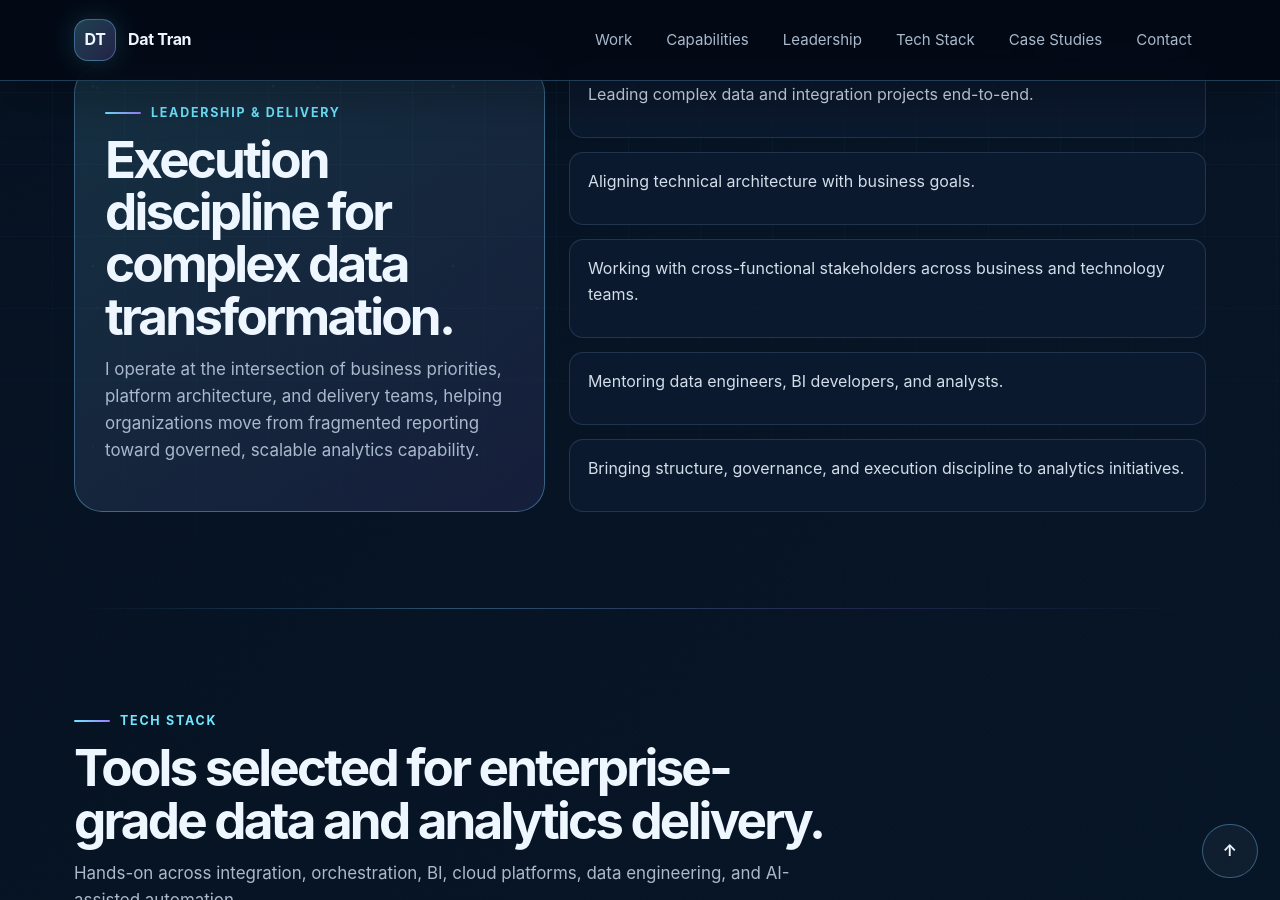
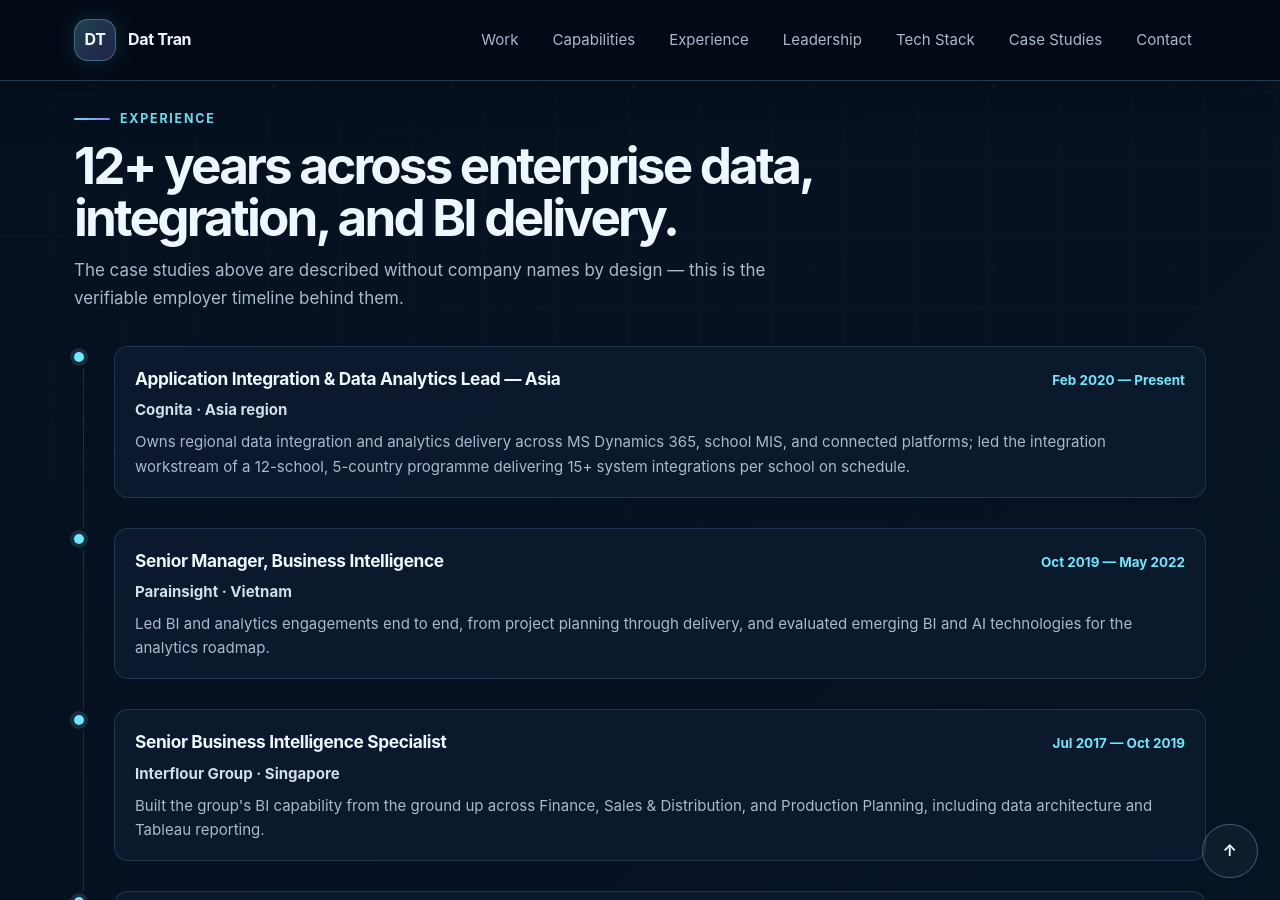
Before and after one commit to dattranbi/dattranbi.github.io, a Jekyll site: the page built from index.html, in a window 1280 px wide and 900 px high, scrolled down 5642 px. Built offline with Jekyll 4.4.1, drawn with Linux system fonts in a browser that asks for light colours; some of the changed text lies outside the part shown.

Commit message:
Add headshot, certifications, and Experience section; improve mobile UX
- Add real headshot to hero, paired inline with the eyebrow tag
- Add a Certifications strip (PMP, Microsoft, dbt, IBM, LinkedIn Learning)
- Add an Experience timeline with real employer names/dates alongside the
  anonymized case studies, for recruiter verification
- Add a footer "back to case studies" link plus links to the other case
  studies on each case-study detail page
- Fix case-study page padding/spacing on mobile viewports

Co-Authored-By: Claude Sonnet 5 <noreply@anthropic.com>

```diff
--- /dev/null
+++ b/_data/experience.yml
@@ -0,0 +1,25 @@
+- role: Application Integration & Data Analytics Lead — Asia
+  company: Cognita
+  location: Asia region
+  period: Feb 2020 — Present
+  summary: Owns regional data integration and analytics delivery across MS Dynamics 365, school MIS, and connected platforms; led the integration workstream of a 12-school, 5-country programme delivering 15+ system integrations per school on schedule.
+- role: Senior Manager, Business Intelligence
+  company: Parainsight
+  location: Vietnam
+  period: Oct 2019 — May 2022
+  summary: Led BI and analytics engagements end to end, from project planning through delivery, and evaluated emerging BI and AI technologies for the analytics roadmap.
+- role: Senior Business Intelligence Specialist
+  company: Interflour Group
+  location: Singapore
+  period: Jul 2017 — Oct 2019
+  summary: Built the group's BI capability from the ground up across Finance, Sales & Distribution, and Production Planning, including data architecture and Tableau reporting.
+- role: Senior SAP Business Intelligence Consultant
+  company: Robert Bosch Engineering and Business Solutions
+  location: Vietnam
+  period: Jan 2015 — May 2017
+  summary: Delivered end-to-end SAP BI/BO implementations — build, go-live, and production support — across SAP BW, Universe, and Web Intelligence.
+- role: Business Intelligence Consultant
+  company: Global CyberSoft JSC
+  location: Vietnam
+  period: Oct 2012 — Dec 2014
+  summary: Designed data warehouses and built ETL packages in SSIS, delivering reporting and planning solutions across SAP BOBJ, Microsoft BI, and Cognos TM1.
--- a/_data/navigation.yml
+++ b/_data/navigation.yml
@@ -2,6 +2,8 @@
   href: /#work
 - label: Capabilities
   href: /#capabilities
+- label: Experience
+  href: /#experience
 - label: Leadership
   href: /#leadership
 - label: Tech Stack
--- /dev/null
+++ b/_includes/certifications.html
@@ -0,0 +1,11 @@
+<section class="section reveal" id="certifications" aria-labelledby="cert-heading">
+  <div class="section-heading">
+    <span class="eyebrow">Certifications</span>
+    <h2 id="cert-heading">Credentialed across delivery, analytics, and data platforms.</h2>
+  </div>
+  <ul class="cert-strip">
+    {% for cert in site.data.certifications %}
+      <li class="cert-badge"><strong>{{ cert.name }}</strong><span>{{ cert.issuer }}</span></li>
+    {% endfor %}
+  </ul>
+</section>
--- /dev/null
+++ b/_includes/experience.html
@@ -0,0 +1,22 @@
+<section class="section reveal" id="experience" aria-labelledby="experience-heading">
+  <div class="section-heading">
+    <span class="eyebrow">Experience</span>
+    <h2 id="experience-heading">12+ years across enterprise data, integration, and BI delivery.</h2>
+    <p>The case studies above are described without company names by design — this is the verifiable employer timeline behind them.</p>
+  </div>
+  <ol class="timeline">
+    {% for job in site.data.experience %}
+      <li class="timeline-item">
+        <div class="timeline-marker" aria-hidden="true"></div>
+        <div class="timeline-body">
+          <div class="timeline-top">
+            <h3>{{ job.role }}</h3>
+            <span class="timeline-period">{{ job.period }}</span>
+          </div>
+          <p class="timeline-org">{{ job.company }} &middot; {{ job.location }}</p>
+          <p class="timeline-summary">{{ job.summary }}</p>
+        </div>
+      </li>
+    {% endfor %}
+  </ol>
+</section>
--- a/_includes/hero.html
+++ b/_includes/hero.html
@@ -1,7 +1,10 @@
 {% assign profile = site.data.profile %}
 <section class="section hero reveal is-visible" aria-labelledby="hero-heading">
   <div class="hero-copy">
-    <span class="eyebrow">{{ profile.eyebrow }}</span>
+    <div class="hero-identity">
+      <img class="hero-avatar" src="{{ '/assets/images/dat-tran-headshot.jpg' | relative_url }}" alt="Portrait of {{ profile.name }}" width="64" height="64" decoding="async">
+      <span class="eyebrow">{{ profile.eyebrow }}</span>
+    </div>
     <h1 id="hero-heading">{{ profile.name }}</h1>
     <p class="hero-title">{{ profile.title }}</p>
     <p class="hero-statement">{{ profile.positioning }}</p>
--- a/assets/css/styles.css
+++ b/assets/css/styles.css
@@ -205,6 +205,27 @@
       max-width: 820px;
       width: 100%;
     }
+
+    .hero-identity {
+      align-items: center;
+      display: flex;
+      gap: 14px;
+      margin-bottom: 18px;
+    }
+
+    .hero-avatar {
+      background: linear-gradient(145deg, rgba(16, 34, 61, 0.95), rgba(7, 18, 35, 0.82));
+      border: 2px solid var(--line-strong);
+      border-radius: 50%;
+      box-shadow: 0 0 0 4px rgba(111, 231, 255, 0.12), 0 10px 24px rgba(3, 10, 20, 0.45);
+      display: block;
+      flex: 0 0 auto;
+      height: 64px;
+      object-fit: cover;
+      width: 64px;
+    }
+
+    .hero-identity .eyebrow { margin: 0; }
 
     .eyebrow {
       align-items: center;
@@ -877,6 +898,119 @@
       width: 18px;
     }
 
+    .cert-strip {
+      display: flex;
+      flex-wrap: wrap;
+      gap: 14px;
+      list-style: none;
+      margin: 0;
+      padding: 0;
+    }
+
+    .cert-badge {
+      background:
+        linear-gradient(145deg, rgba(255, 255, 255, 0.035), transparent),
+        var(--panel);
+      border: 1px solid var(--line);
+      border-radius: var(--radius-sm);
+      display: flex;
+      flex-direction: column;
+      gap: 4px;
+      min-width: 180px;
+      padding: 14px 18px;
+    }
+
+    .cert-badge strong {
+      color: var(--text);
+      font-size: 0.98rem;
+      letter-spacing: -0.01em;
+    }
+
+    .cert-badge span {
+      color: var(--muted);
+      font-size: 0.82rem;
+    }
+
+    .timeline {
+      display: grid;
+      gap: 0;
+      list-style: none;
+      margin: 0;
+      padding: 0;
+    }
+
+    .timeline-item {
+      display: grid;
+      gap: 20px;
+      grid-template-columns: 20px minmax(0, 1fr);
+      padding-bottom: 30px;
+      position: relative;
+    }
+
+    .timeline-item::before {
+      background: var(--line);
+      content: "";
+      left: 9px;
+      position: absolute;
+      top: 22px;
+      bottom: 0;
+      width: 1px;
+    }
+
+    .timeline-item:last-child::before { display: none; }
+    .timeline-item:last-child { padding-bottom: 0; }
+
+    .timeline-marker {
+      background: var(--accent);
+      border-radius: 50%;
+      box-shadow: 0 0 0 4px rgba(111, 231, 255, 0.14);
+      height: 10px;
+      margin-top: 6px;
+      width: 10px;
+    }
+
+    .timeline-body {
+      background: var(--panel);
+      border: 1px solid var(--line);
+      border-radius: var(--radius-sm);
+      padding: 18px 20px;
+    }
+
+    .timeline-top {
+      align-items: baseline;
+      display: flex;
+      flex-wrap: wrap;
+      gap: 8px 16px;
+      justify-content: space-between;
+    }
+
+    .timeline-top h3 {
+      color: var(--text);
+      font-size: 1.08rem;
+      letter-spacing: -0.02em;
+      margin: 0;
+    }
+
+    .timeline-period {
+      color: var(--accent);
+      font-size: 0.84rem;
+      font-weight: 750;
+      white-space: nowrap;
+    }
+
+    .timeline-org {
+      color: var(--soft);
+      font-size: 0.94rem;
+      font-weight: 700;
+      margin: 6px 0 0;
+    }
+
+    .timeline-summary {
+      color: var(--muted);
+      font-size: 0.94rem;
+      margin: 8px 0 0;
+    }
+
     .contact-card {
       align-items: center;
       background: linear-gradient(135deg, rgba(16, 34, 61, 0.95), rgba(9, 23, 43, 0.88));
@@ -1057,6 +1191,10 @@
         padding-bottom: 22px;
       }
 
+      .timeline-body { padding: 16px; }
+
+      .timeline-item { grid-template-columns: 14px minmax(0, 1fr); gap: 14px; }
+
       .footer-inner {
         align-items: flex-start;
         flex-direction: column;
@@ -1156,6 +1294,39 @@
   margin: 28px 0 10px;
 }
 
+.case-nav-footer {
+  border-top: 1px solid var(--line);
+  margin-top: 40px;
+  padding-top: 28px;
+}
+
+.case-more {
+  margin-top: 22px;
+}
+
+.case-more-label {
+  color: var(--muted);
+  display: block;
+  font-size: 0.82rem;
+  font-weight: 750;
+  letter-spacing: 0.08em;
+  margin-bottom: 12px;
+  text-transform: uppercase;
+}
+
+.case-more-links {
+  display: flex;
+  flex-direction: column;
+  gap: 10px;
+}
+
+.case-more-links a {
+  color: var(--soft);
+  font-weight: 700;
+}
+
+.case-more-links a:hover { color: var(--accent); }
+
 .case-content h2:first-child { margin-top: 0; }
 
 .case-content p,
@@ -1164,3 +1335,10 @@
 .case-content ul { padding-left: 1.25rem; }
 
 .case-tags { margin-top: 24px; }
+
+@media (max-width: 640px) {
+  .case-study { padding-top: 96px; }
+
+  .case-hero,
+  .case-content { padding: 20px; }
+}
--- a/index.html
+++ b/index.html
@@ -8,7 +8,9 @@ description: Dat Tran, Enterprise Data & AI Analytics Architect, designs data pl
   {% include snapshot.html %}
   {% include capabilities.html %}
   {% include featured-work.html %}
+  {% include experience.html %}
   {% include leadership.html %}
   {% include tech-stack.html %}
+  {% include certifications.html %}
   {% include contact.html %}
 </main>
```
Also changed, not shown: _data/certifications.yml (added, +26 -0 lines), _layouts/case-study.html (+15 -0 lines), assets/images/dat-tran-headshot.jpg (added).
